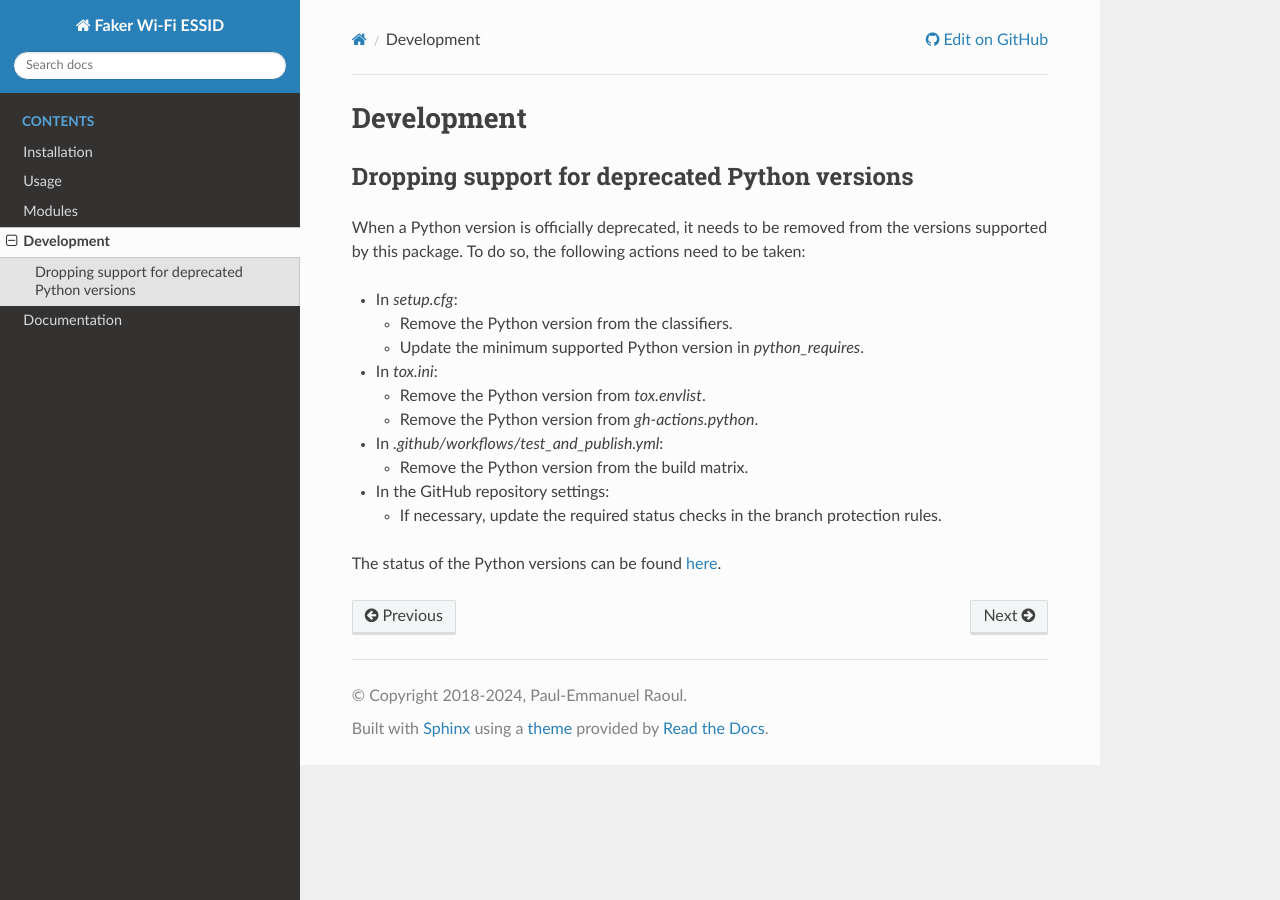
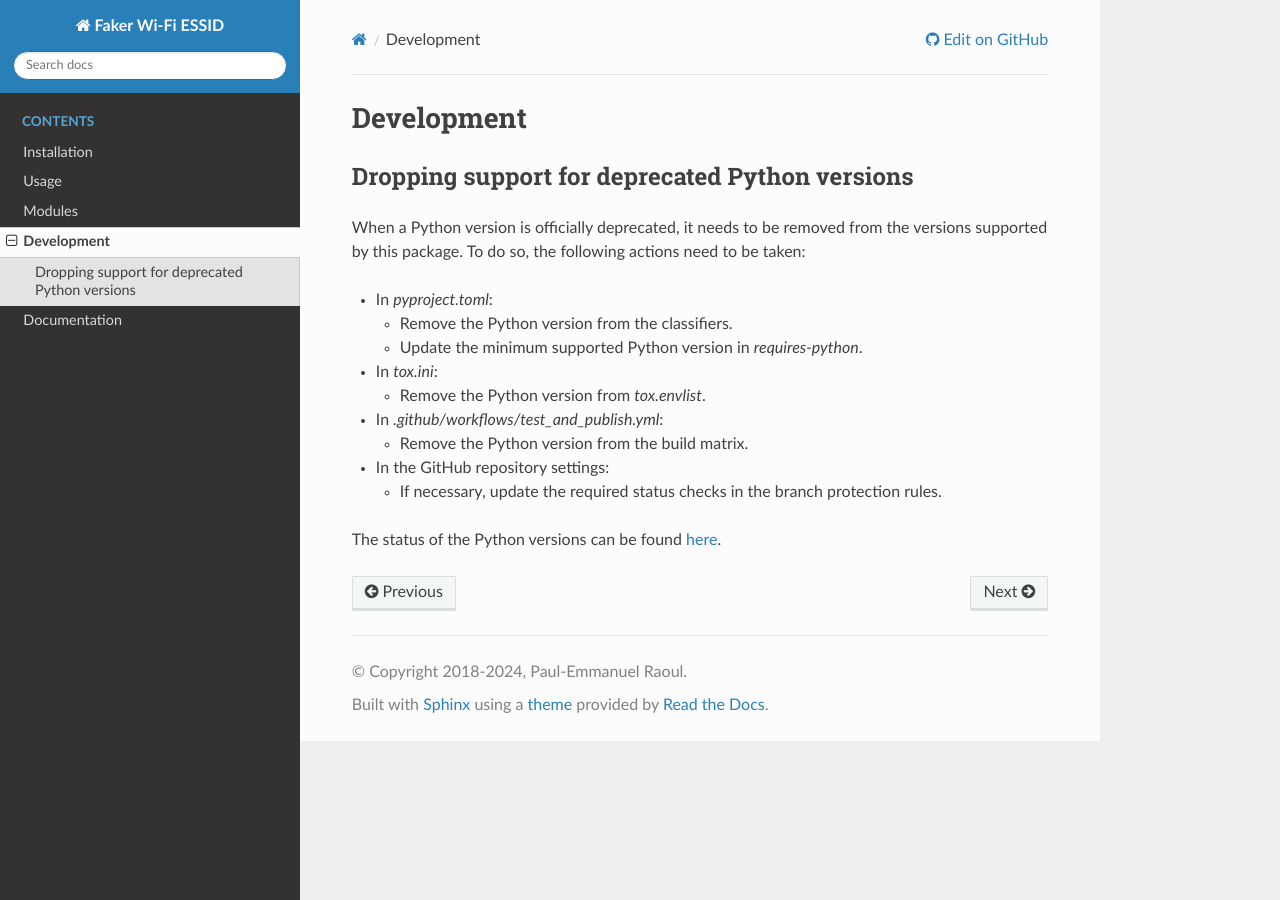
Before and after one commit to SkypLabs/faker-wifi-essid, a Sphinx documentation site: the page built from docs/development.rst, in a window 1280 px wide. Built offline with Sphinx 7.4.7 and the Read the Docs theme 3.1.0, drawn with Linux system fonts in a browser that asks for light colours.

Commit message:
Update instructions related to 'setup.cfg'
This commit updates all references to 'setup.cfg' following its
replacement with 'pyproject.toml' in commit 8e7b1a3.

```diff
--- a/docs/development.rst
+++ b/docs/development.rst
@@ -8,15 +8,14 @@ Dropping support for deprecated Python versions
 When a Python version is officially deprecated, it needs to be removed from the
 versions supported by this package. To do so, the following actions need to be taken:
 
-* In `setup.cfg`:
+* In `pyproject.toml`:
 
   * Remove the Python version from the classifiers.
-  * Update the minimum supported Python version in `python_requires`.
+  * Update the minimum supported Python version in `requires-python`.
 
 * In `tox.ini`:
 
   * Remove the Python version from `tox.envlist`.
-  * Remove the Python version from `gh-actions.python`.
 
 * In `.github/workflows/test_and_publish.yml`:
 
--- a/docs/documentation.rst
+++ b/docs/documentation.rst
@@ -8,8 +8,8 @@ folder.
 Install the dependencies
 ------------------------
 
-The dependencies required to build the documentation are defined in `setup.py`
-as an optional dependency group called `docs`.
+The dependencies required to build the documentation are defined in
+`pyproject.toml` as an optional dependency group called `docs`.
 
 To install the dependencies in `docs`:
 
```
